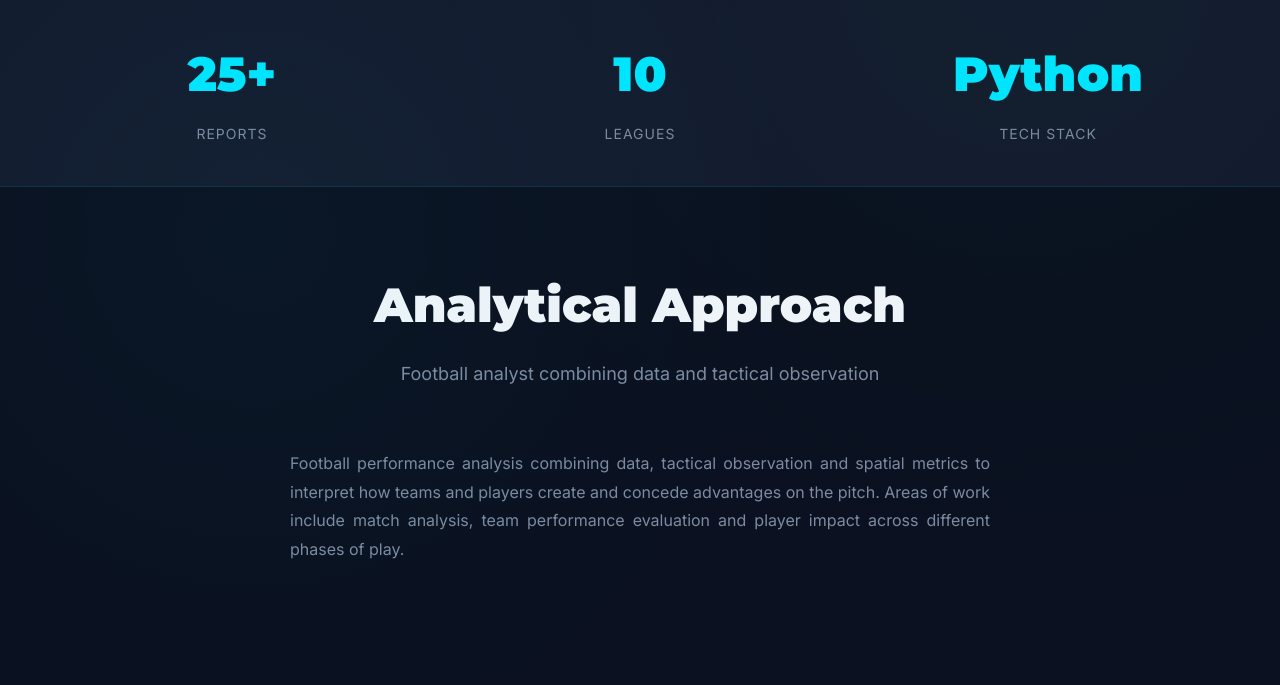
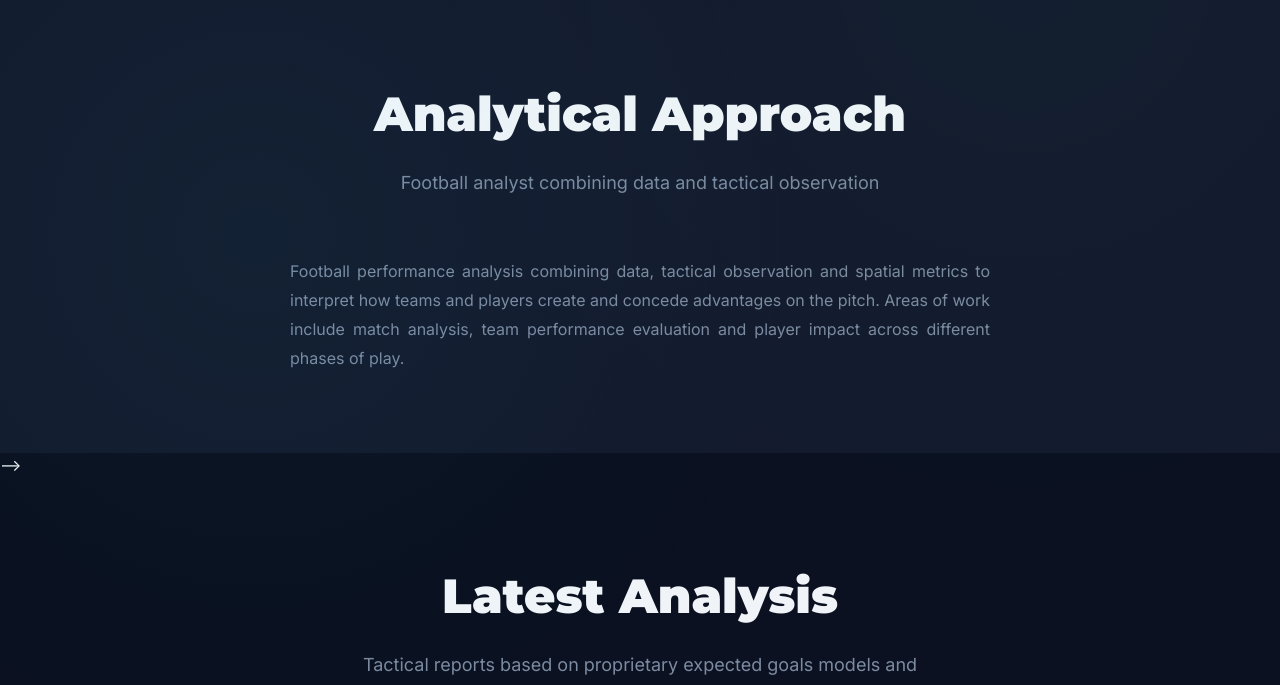
Before and after one commit to Fiallos77/analitykaXG, a Jekyll site: the page built from index.md, in a window 1280 px wide and 900 px high, scrolled down 781 px, cut to the strip 215-900 px from the top of the window. Built offline with Jekyll 4.4.1, drawn with Linux system fonts in a browser that asks for light colours.

Commit message:
Update index.md by removing stats bar and styling
Removed the stats bar and updated the about section with styling.

```diff
--- a/index.md
+++ b/index.md
@@ -26,7 +26,7 @@ lang: en
         </div>
     </div>
 </section>
-<!-- STATS BAR -->
+<!-- STATS BAR
 <div class="stats-bar">
     <div class="stat-item">
         <span class="stat-number">25+</span>
@@ -42,7 +42,7 @@ lang: en
     </div>
 </div>
 <!-- ABOUT SECTION -->
-<section class="section" id="about">
+<section class="section" id="about" style="background: var(--bg-secondary); max-width: 100%; padding: 80px 40px;">
     <div class="section-header">
         <h2>Analytical Approach</h2>
         <p>Football analyst combining data and tactical observation</p>
@@ -53,7 +53,7 @@ lang: en
         Areas of work include match analysis, team performance evaluation and player
         impact across different phases of play.
     </p>
-</section>
+</section>-->
 
 <!-- FEATURED REPORTS -->
 <section class="section" id="reports">
```
